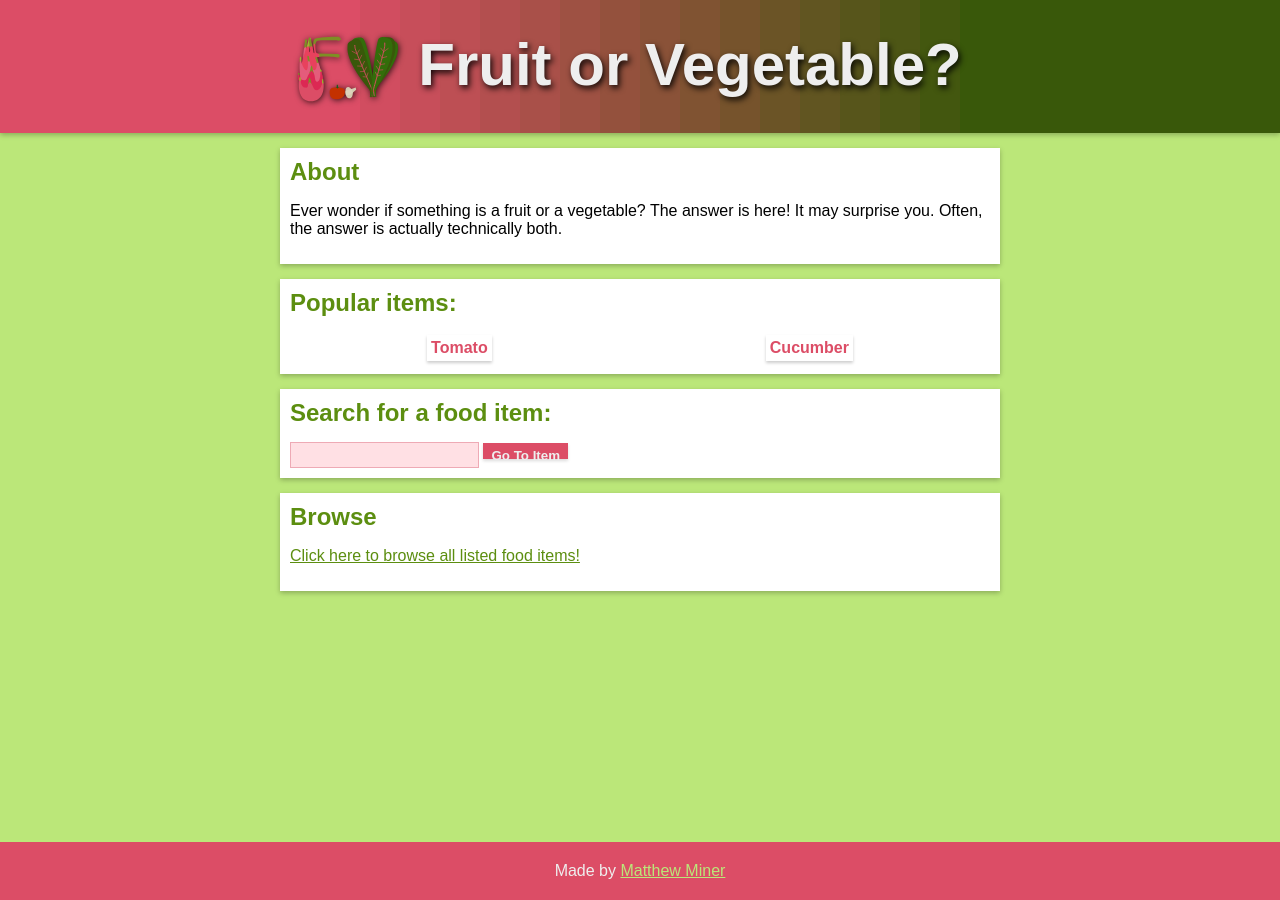
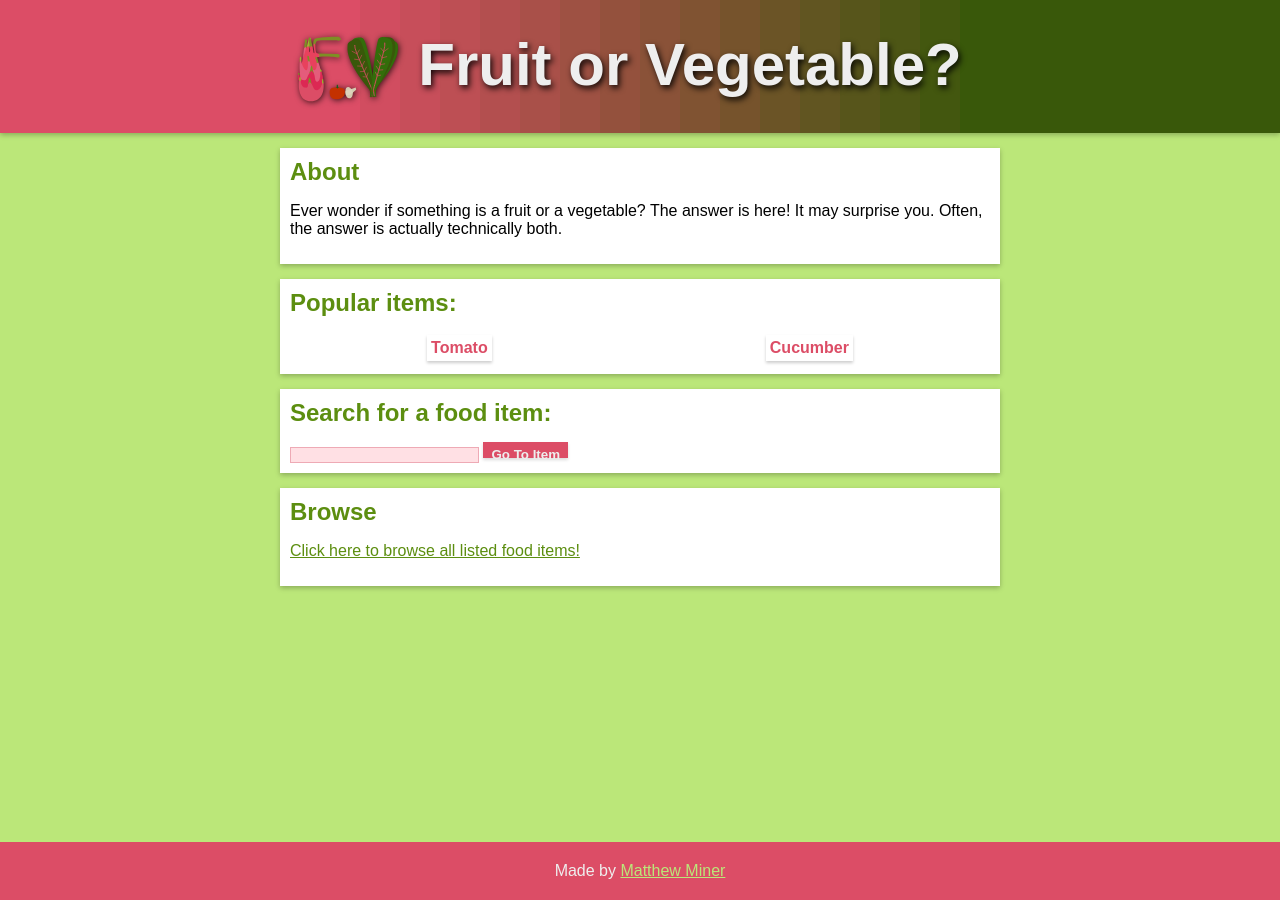
Before and after one commit to mminer237/fruitorvegetable, a Jekyll site: the page built from index.html, in a window 1280 px wide. Built offline with Jekyll 4.4.1, drawn with Linux system fonts in a browser that asks for light colours.

Commit message:
Fixed button sizing

```diff
--- a/css/style.scss
+++ b/css/style.scss
@@ -110,7 +110,6 @@
 input[type="text"] {
 	background-color: $light-primary-color;
 	border: 1px solid $lightish-primary-color;
-	height: 16px;
 	padding: 4px 5px;
 }
 button {
@@ -119,9 +118,12 @@
 	box-shadow: 0 2px 3px 0 rgba(0,0,0,0.14);
 	color: #EEE;
 	cursor: pointer;
-	height: 16px;
 	font-weight: bold;
 	padding: 5px 8px;
+}
+input[type="text"], button {
+	box-sizing: border-box;
+	height: 16px;
 }
 li:not(:last-child) {
 	margin-bottom: 8px;
```
